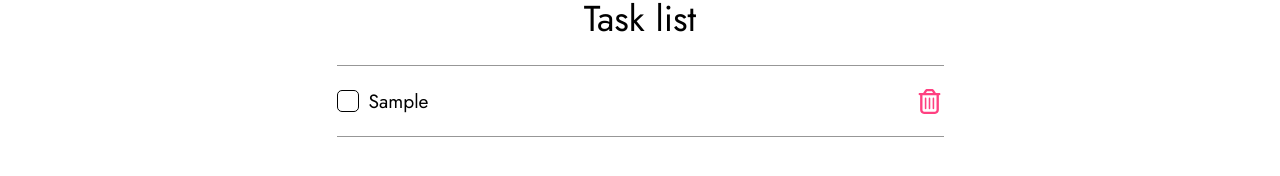
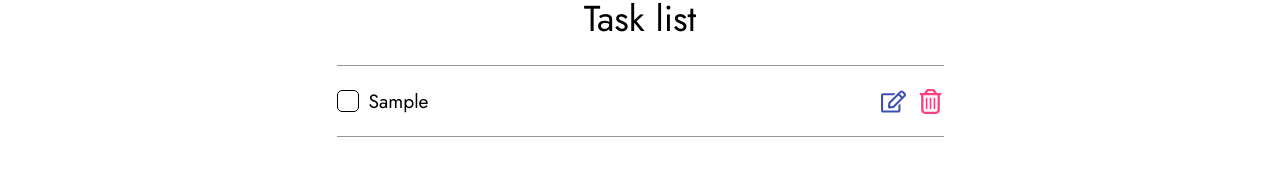
Before and after one commit to LopitalSergei/Task4-To-Do-List_React, a React (Create React App) app: page / in a window 1280 px wide. Both pictures are taken after typing "Sample" into the empty fields and a click on the button "Add todo". Shown: the part 269-445 px from the top of the page. Built offline with nearby package versions, Linux system fonts and the light colour scheme.

Commit message:
feat (to-do): add editing todo

```diff
--- /dev/null
+++ b/src/components/EditToDo/index.tsx
@@ -0,0 +1,25 @@
+// import { useState } from "react";
+import { useState } from "react";
+import { ITask } from "../../types/types";
+import { UpdateButton, InputRow, Input } from "./styled";
+
+interface InputToDoProps {
+  editTask: (value: string, task: ITask) => void;
+  task: ITask;
+}
+export function EditToDo({ editTask, task }: InputToDoProps) {
+  const [value, setValue] = useState(task.value);
+  return (
+    <InputRow>
+      <Input
+        placeholder="Update task"
+        value={value}
+        onChange={(e) => setValue(e.target.value)}
+        id="inputField"
+      />
+      <UpdateButton onClick={() => editTask(value, task)}>
+        Update todo
+      </UpdateButton>
+    </InputRow>
+  );
+}
--- /dev/null
+++ b/src/components/EditToDo/styled.ts
@@ -0,0 +1,55 @@
+import styled from "styled-components";
+
+export const InputRow = styled.div`
+  margin-top: 33px;
+  display: flex;
+  gap: 50px;
+  position: relative;
+
+  @media (max-width: 665px) {
+    gap: 25px;
+  }
+`;
+
+export const Input = styled.input`
+  width: 100%;
+  font-size: larger;
+  padding: 0 10px;
+  border: none;
+  border-bottom: 2px solid ${({ theme }) => theme.colors.grayText};
+  background-color: ${({ theme }) => theme.colors.body};
+
+  &:focus {
+    outline: none;
+    border-bottom: 2px solid ${({ theme }) => theme.colors.main};
+  }
+
+  &:not(:placeholder-shown) + label,
+  &:focus + label {
+    color: ${({ theme }) => theme.colors.main};
+    opacity: 1;
+    transform: translateX(-5px) translateY(-30px);
+  }
+
+  &:not(:focus) + label {
+    color: ${({ theme }) => theme.colors.grayText};
+  }
+`;
+
+export const UpdateButton = styled.button`
+  background-color: ${({ theme }) => theme.colors.main};
+  color: ${({ theme }) => theme.colors.white};
+  width: 170px;
+  padding: 5px 0;
+  font-size: larger;
+  border: none;
+  border-radius: 10px;
+
+  &:hover {
+    background-color: ${({ theme }) => theme.colors.mainHover};
+  }
+
+  &:active {
+    background-color: ${({ theme }) => theme.colors.mainActive};
+  }
+`;
--- a/src/components/FormToDo/index.tsx
+++ b/src/components/FormToDo/index.tsx
@@ -10,6 +10,7 @@ import {
   ToDoSection,
   DeleteButton,
 } from "./styled";
+import { EditToDo } from "../EditToDo";
 
 export function FormToDo() {
   const arrTasks: ITask[] = JSON.parse(localStorage.getItem("tasks") || "[]");
@@ -27,6 +28,7 @@ export function FormToDo() {
       id: Math.random(),
       value: toDo,
       status: false,
+      isEditing: false,
     };
 
     const newTasks: ITask[] = [taskTodo, ...tasks];
@@ -40,6 +42,23 @@ export function FormToDo() {
     const afterDeleteTasks = tasks.filter((task) => task.id !== id);
     setTasks(afterDeleteTasks);
     localStorage.setItem("tasks", JSON.stringify(afterDeleteTasks));
+  }
+
+  function editTask(id: number) {
+    const afterEditTasks = tasks.map((task) =>
+      task.id === id ? { ...task, isEditing: !task.isEditing } : task,
+    );
+    setTasks(afterEditTasks);
+  }
+
+  function editToDo(value: string, todo: ITask) {
+    const afterEditTasks = tasks.map((task) =>
+      task.id === todo.id
+        ? { ...task, value, isEditing: !task.isEditing }
+        : task,
+    );
+    setTasks(afterEditTasks);
+    localStorage.setItem("tasks", JSON.stringify(afterEditTasks));
   }
 
   function toggleTaskStatus(id: number) {
@@ -70,16 +89,21 @@ export function FormToDo() {
       break;
   }
 
-  const tasksList = copyTasks.map((task) => (
+  const tasksList = copyTasks.map((task) =>
+    task.isEditing ? (
+      <EditToDo key={task.id} task={task} editTask={editToDo} />
+    ) : (
       <TaskToDo
         key={task.id}
         id={task.id}
         value={task.value}
         status={task.status}
         deleteTask={deleteTask}
+        editTask={editTask}
         toggleTaskStatus={toggleTaskStatus}
       />
-  ));
+    ),
+  );
 
   return (
     <ToDoSection>
--- a/src/components/TaskToDo/index.tsx
+++ b/src/components/TaskToDo/index.tsx
@@ -1,11 +1,13 @@
-import { CheckBox, CheckBoxLabel, Task, TrashCan } from "./styled";
+import { CheckBox, CheckBoxLabel, EditBtn, Task, TrashCan } from "./styled";
 import { FaRegTrashCan } from "react-icons/fa6";
+import { FaRegEdit } from "react-icons/fa";
 
 interface TaskToDoProps {
   id: number;
   value: string;
   status: boolean;
   deleteTask: (id: number) => void;
+  editTask: (id: number) => void;
   toggleTaskStatus: (id: number) => void;
 }
 
@@ -14,6 +16,7 @@ export function TaskToDo({
   value,
   status,
   deleteTask,
+  editTask,
   toggleTaskStatus,
 }: TaskToDoProps) {
   return (
@@ -29,6 +32,14 @@ export function TaskToDo({
       <CheckBoxLabel htmlFor={id.toString()} status={status}>
         {value}
       </CheckBoxLabel>
+      <EditBtn>
+        <FaRegEdit
+          size={25}
+          onClick={() => {
+            editTask(id);
+          }}
+        />
+      </EditBtn>
       <TrashCan>
         <FaRegTrashCan
           size={25}
--- a/src/components/TaskToDo/styled.ts
+++ b/src/components/TaskToDo/styled.ts
@@ -51,6 +51,24 @@ export const CheckBoxLabel = styled.label<{
   }
 `;
 
+export const EditBtn = styled.div`
+  color: ${({ theme }) => theme.colors.main};
+  cursor: pointer;
+  display: flex;
+  justify-content: center;
+  align-items: center;
+  width: 30px;
+  height: 30px;
+
+  &:hover {
+    color: ${({ theme }) => theme.colors.mainHover};
+  }
+
+  &:active {
+    color: ${({ theme }) => theme.colors.mainActive};
+  }
+`;
+
 export const TrashCan = styled.div`
   color: ${({ theme }) => theme.colors.red};
   cursor: pointer;
--- a/src/types/types.ts
+++ b/src/types/types.ts
@@ -2,6 +2,7 @@ export interface ITask {
   id: number;
   value: string;
   status: boolean;
+  isEditing: boolean;
 }
 
 export interface IUser {
```
Lines whose indentation alone changed are shown as unchanged.
